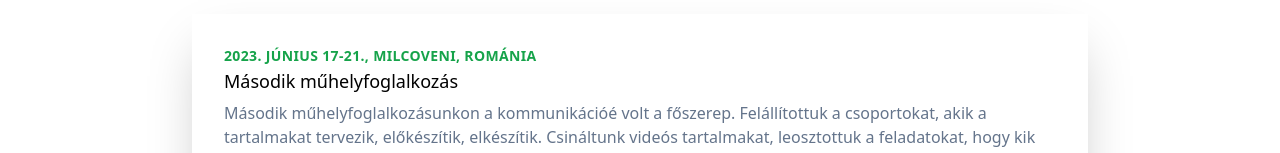
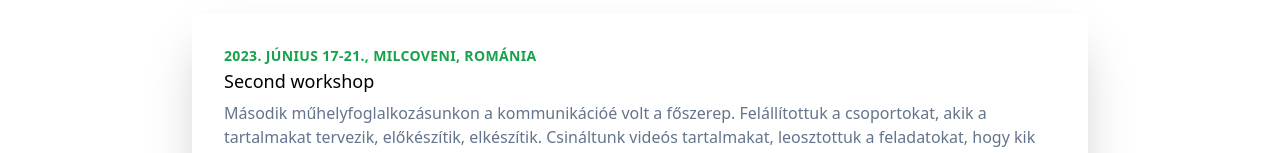
Before and after one commit to bzsol/ecoyouthcampaign, a React (Vite) app: page / in a window 1280 px wide. Shown: the part 481-634 px from the top of the page. Built offline with nearby package versions, Linux system fonts and the light colour scheme.

Commit message:
Added Language and GitHub Actions

```diff
--- a/package.json
+++ b/package.json
@@ -16,8 +16,11 @@
     "@types/react-router": "^5.1.20",
     "bootstrap-icons": "^1.11.0",
     "country-flag-icons": "^1.5.7",
+    "i18next": "^23.5.1",
+    "i18next-browser-languagedetector": "^7.1.0",
     "react": "^18.2.0",
     "react-dom": "^18.2.0",
+    "react-i18next": "^13.2.2",
     "react-icons": "^4.11.0",
     "react-image-gallery": "^1.3.0",
     "react-router": "^6.15.0",
--- a/src/App.tsx
+++ b/src/App.tsx
@@ -4,6 +4,9 @@ import Home from './Pages/Home';
 import News from "./Pages/News";
 import Gallery from "./Pages/Gallery";
 import About from "./Pages/About";
+
+// import i18n (needs to be bundled ;))
+import './i18n';
 
 export default function App() {
   return (
--- a/src/Pages/Home.tsx
+++ b/src/Pages/Home.tsx
@@ -2,9 +2,11 @@ import Footer from '../components/Footer';
 import Hero from '../components/Hero'
 import Navbar from '../components/Navbar'
 import Section from '../components/Section'
+import { useTranslation} from 'react-i18next';
+
 
 function Home() {
-
+    const { t } = useTranslation();
     const first = [
         { src: '/first/1.jpg', alt: '1'},
         { src: '/first/2.jpg', alt: '2'},
@@ -20,15 +22,13 @@ function Home() {
         { src: '/second/4.jpg', alt: '4'},
         {src: '/second/5.jpg', alt: '5'}
       ]
-
-
     return (
         <div id="main" className="App">
             <div className="flex flex-col">
                 <Hero></Hero>
                 <Navbar></Navbar>
-                <Section date="2023. június 17-21., Milcoveni, Románia" title="Második műhelyfoglalkozás" text="Második műhelyfoglalkozásunkon a kommunikációé volt a főszerep. Felállítottuk a csoportokat, akik a tartalmakat tervezik, előkészítik, elkészítik. Csináltunk videós tartalmakat, leosztottuk a feladatokat, hogy kik fognak fordítani, kik kezelik és frissítik az instagram tartalmakat. A csoport végül arról döntött, hogy képi ábrázolást helyezi előtérbe a kampányban és nem a grafikus elemeket. Minden este nemzetközi esteket tartottunk, de eljutottunk egy felejthetetlen utazással Resicabányára is, hegymászással egybekötve" photo={second}></Section>
-                <Section date="2023. március 31. – április 3, Krosno, Lengyelország" title="Első műhelyfoglalkozás" text="Műhelyfoglalkozásunk első részében jégtörést tartottunk, majd az egyes városok résztvevői bemutatták településüket környezetvédelmi szempontból. Találkoztunk helyi képviselőkkel illetve egy helyi környezetvédelmi vállalkozással, majd pedig a különböző környezetvédelmi problémákat szedtük össze. Leraktuk a kommunikációs kampányunk alapjait, terveztünk logót és elkezdtük a honlap vizuális részét megtervezni. Természetesen nemzetközi estekre is sor került." photo={first}></Section>
+                <Section date="2023. június 17-21., Milcoveni, Románia" title={t('workshop.second')} text="Második műhelyfoglalkozásunkon a kommunikációé volt a főszerep. Felállítottuk a csoportokat, akik a tartalmakat tervezik, előkészítik, elkészítik. Csináltunk videós tartalmakat, leosztottuk a feladatokat, hogy kik fognak fordítani, kik kezelik és frissítik az instagram tartalmakat. A csoport végül arról döntött, hogy képi ábrázolást helyezi előtérbe a kampányban és nem a grafikus elemeket. Minden este nemzetközi esteket tartottunk, de eljutottunk egy felejthetetlen utazással Resicabányára is, hegymászással egybekötve" photo={second}></Section>
+                <Section date="2023. március 31. – április 3, Krosno, Lengyelország" title={t('workshop.first')} text="Műhelyfoglalkozásunk első részében jégtörést tartottunk, majd az egyes városok résztvevői bemutatták településüket környezetvédelmi szempontból. Találkoztunk helyi képviselőkkel illetve egy helyi környezetvédelmi vállalkozással, majd pedig a különböző környezetvédelmi problémákat szedtük össze. Leraktuk a kommunikációs kampányunk alapjait, terveztünk logót és elkezdtük a honlap vizuális részét megtervezni. Természetesen nemzetközi estekre is sor került." photo={first}></Section>
                 <Footer></Footer>
             </div>
         </div>
--- /dev/null
+++ b/src/i18n.ts
@@ -0,0 +1,39 @@
+import i18n from 'i18next';
+import { initReactI18next } from 'react-i18next';
+import LanguageDetector from 'i18next-browser-languagedetector';
+
+i18n
+  // detect user language
+  // learn more: https://github.com/i18next/i18next-browser-languageDetector
+  .use(LanguageDetector)
+  // pass the i18n instance to react-i18next.
+  .use(initReactI18next)
+  // init i18next
+  // for all options read: https://www.i18next.com/overview/configuration-options
+  .init({
+    debug: true,
+    fallbackLng: 'en',
+    interpolation: {
+      escapeValue: false, // not needed for react as it escapes by default
+    },
+    resources: {
+      en: {
+        translation: {
+          workshop: {
+            first: 'First workshop',
+            second: 'Second workshop'
+          }
+        }
+      },
+      hu: {
+        translation: {
+            workshop: {
+                first: 'Első műhelyfoglalkozás',
+                second: 'Második műhelyfoglalkozás'
+            }
+        }
+      }
+    }
+  });
+
+export default i18n;
--- a/src/main.tsx
+++ b/src/main.tsx
@@ -3,6 +3,8 @@ import ReactDOM from 'react-dom/client'
 import App from './App.tsx'
 import './index.css'
 
+// import i18n (needs to be bundled ;))
+import './i18n';
 ReactDOM.createRoot(document.getElementById('root')!).render(
   <React.StrictMode>
     <App />
```
Also changed, not shown: 1 other file (tests, documents, lock files or other folders).
